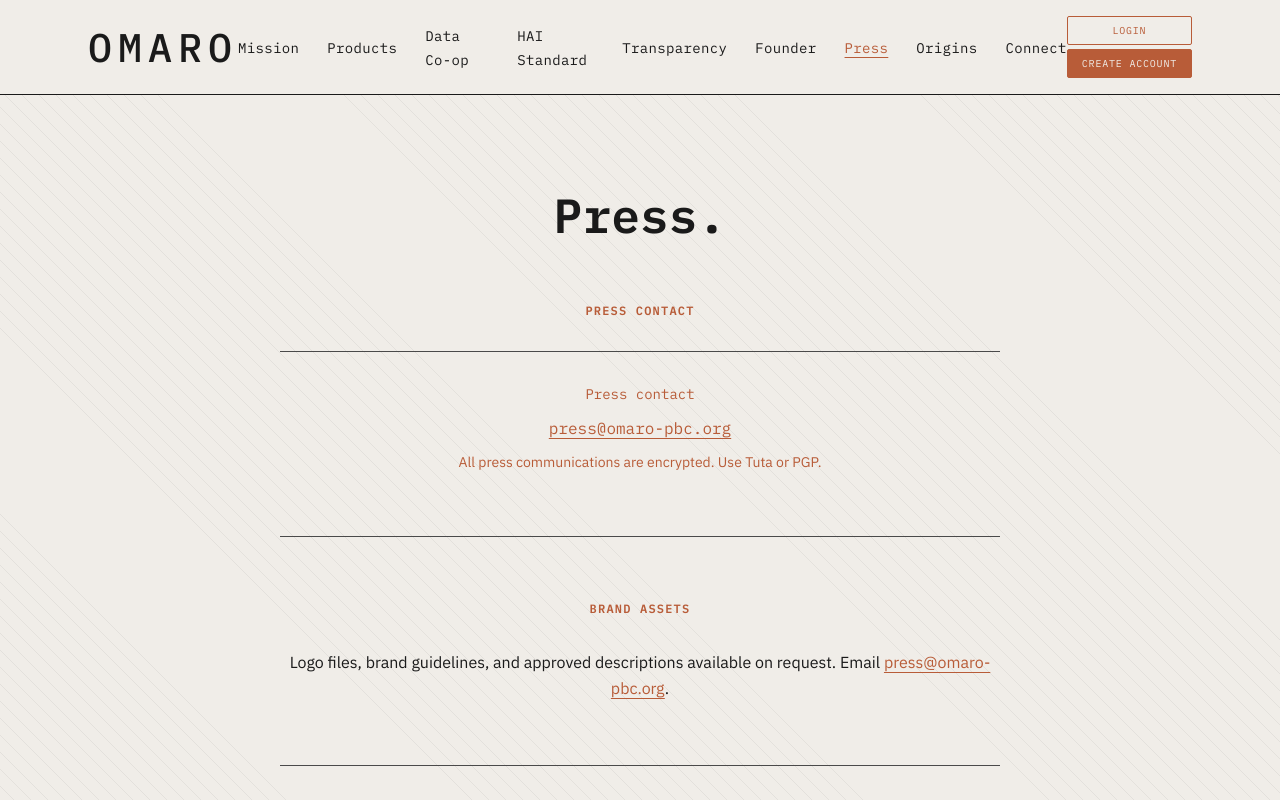
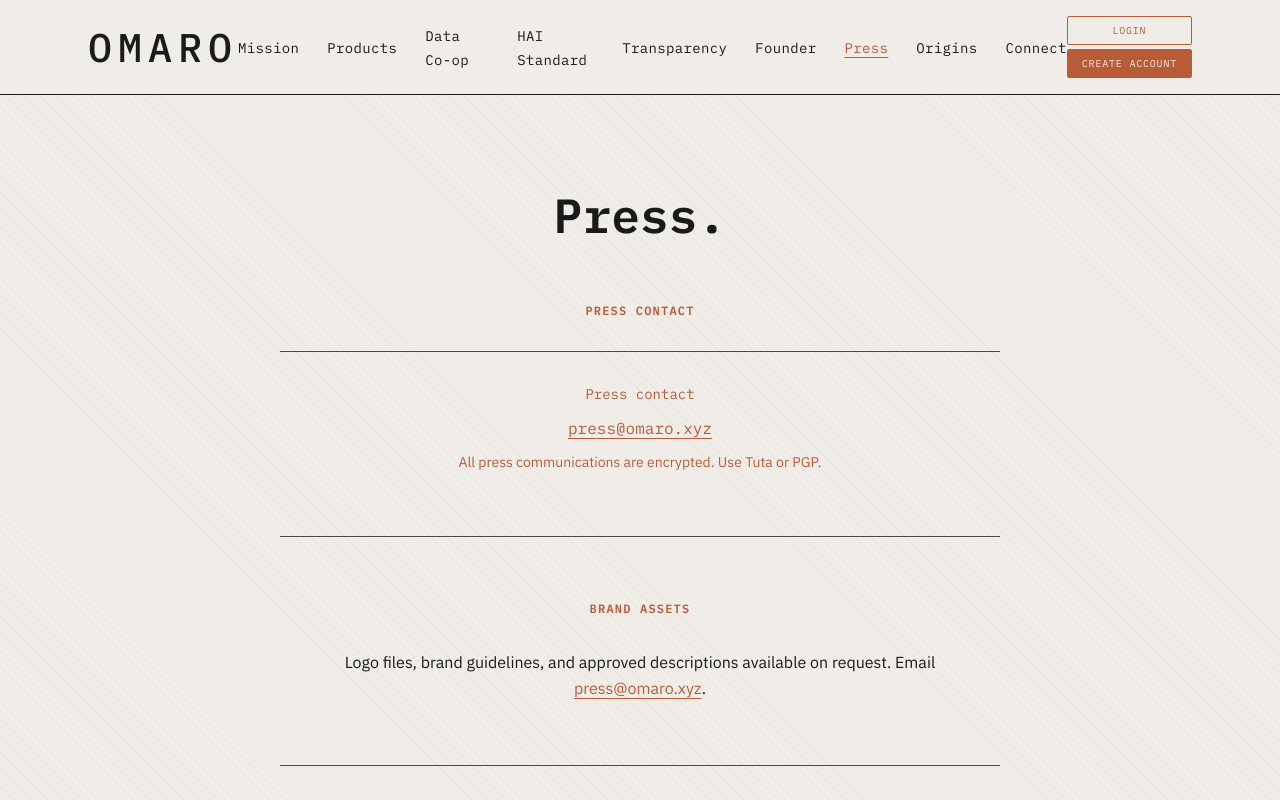
Before and after one commit to OMARO000/OMARO-PBC, a Next.js app: page /press in a window 1280 px wide. Shown: the top 800 px of the page. Built offline with nearby package versions, Linux system fonts and the light colour scheme.

Commit message:
fix: press — update contact email to press@omaro.xyz

```diff
--- a/app/press/page.tsx
+++ b/app/press/page.tsx
@@ -33,7 +33,7 @@ export default function PressPage() {
             Press contact
           </p>
           <a
-            href="mailto:press@omaro-pbc.org"
+            href="mailto:press@omaro.xyz"
             className="block text-base underline hover:no-underline"
             style={{
               fontFamily: "var(--font-ibm-plex-mono)",
@@ -41,7 +41,7 @@ export default function PressPage() {
               textUnderlineOffset: "4px",
             }}
           >
-            press@omaro-pbc.org
+            press@omaro.xyz
           </a>
           <p
             className="text-sm"
@@ -69,11 +69,11 @@ export default function PressPage() {
           Logo files, brand guidelines, and approved descriptions available on
           request. Email{" "}
           <a
-            href="mailto:press@omaro-pbc.org"
+            href="mailto:press@omaro.xyz"
             className="underline hover:no-underline"
             style={{ color: "#B85C38", textUnderlineOffset: "4px" }}
           >
-            press@omaro-pbc.org
+            press@omaro.xyz
           </a>
           .
         </p>
```
